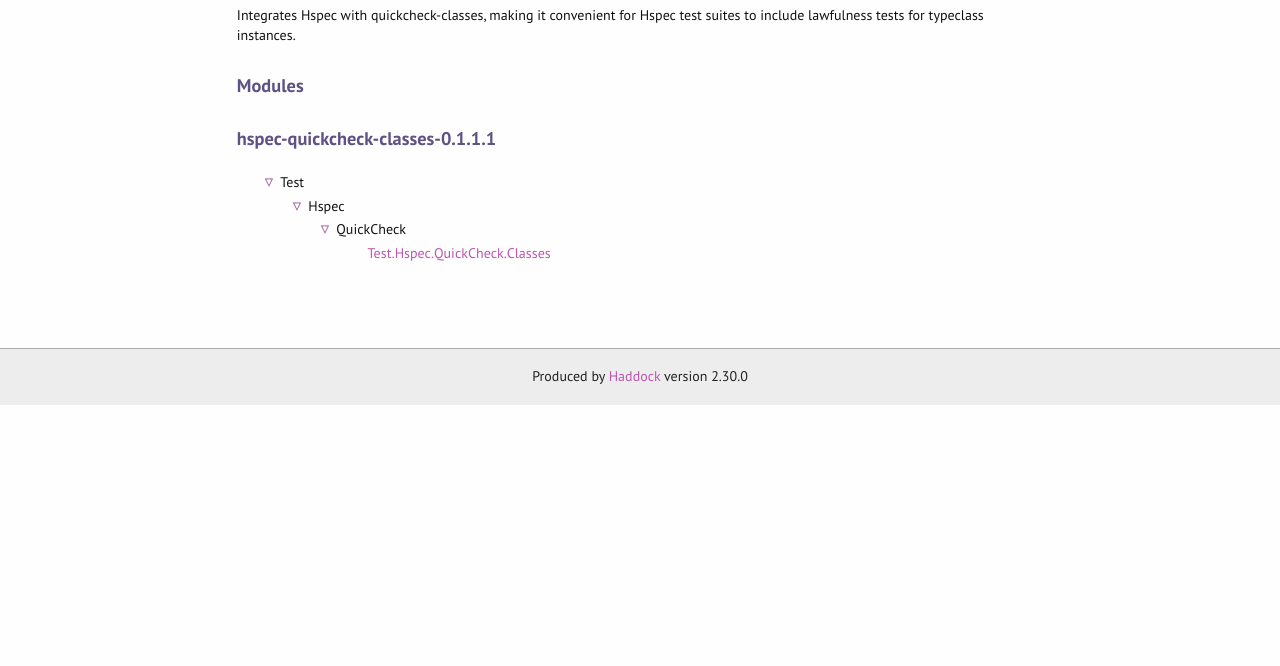
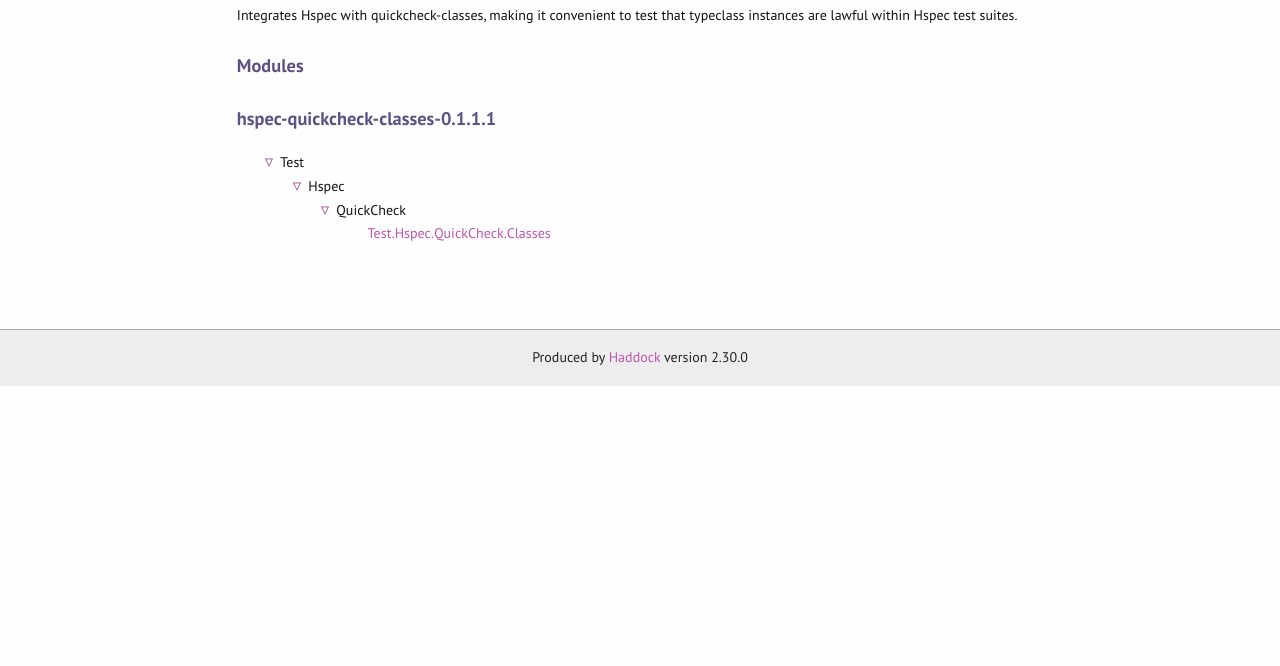
Before and after one commit to jonathanknowles/hspec-quickcheck-classes, a plain HTML site: page index.html in a window 1280 px wide. Shown: the part 134-800 px from the top of the page. Drawn offline with nearby package versions, Linux system fonts and the light colour scheme; some packages are replaced by stand-ins of ours; no server answers.

Commit message:
Deploying to gh-pages from @ jonathanknowles/hspec-quickcheck-classes@4d3c37441074233988a2ef35e2e6580b5b21587d 🚀

```diff
--- a/index.html
+++ b/index.html
@@ -1,2 +1,2 @@
-<!DOCTYPE html PUBLIC "-//W3C//DTD XHTML 1.0 Transitional//EN" "http://www.w3.org/TR/xhtml1/DTD/xhtml1-transitional.dtd"><html xmlns="http://www.w3.org/1999/xhtml"><head><meta http-equiv="Content-Type" content="text/html; charset=UTF-8" /><meta name="viewport" content="width=device-width, initial-scale=1" /><title>hspec-quickcheck-classes</title><link href="linuwial.css" rel="stylesheet" type="text/css" title="Linuwial" /><link rel="stylesheet" type="text/css" href="quick-jump.css" /><link rel="stylesheet" type="text/css" href="https://fonts.googleapis.com/css?family=PT+Sans:400,400i,700" /><script src="haddock-bundle.min.js" async="async" type="text/javascript"></script><script type="text/x-mathjax-config">MathJax.Hub.Config({ tex2jax: { processClass: "mathjax", ignoreClass: ".*" } });</script><script src="https://cdnjs.cloudflare.com/ajax/libs/mathjax/2.7.5/MathJax.js?config=TeX-AMS-MML_HTMLorMML" type="text/javascript"></script></head><body><div id="package-header"><span class="caption">hspec-quickcheck-classes</span><ul class="links" id="page-menu"><li><a href="index.html">Contents</a></li><li><a href="doc-index.html">Index</a></li></ul></div><div id="content"><div id="description"><h1>hspec-quickcheck-classes</h1><div class="doc"><p>Integrates Hspec with quickcheck-classes, making it convenient for Hspec
-test suites to include lawfulness tests for typeclass instances.</p></div></div><div id="module-list"><p class="caption">Modules</p><div id="module-list"><p class="caption">hspec-quickcheck-classes-0.1.1.1</p><ul><li><span class="module details-toggle-control details-toggle" data-details-id="n.1">Test</span><details id="n.1" open="open"><summary class="hide-when-js-enabled">Submodules</summary><ul><li><span class="module details-toggle-control details-toggle" data-details-id="n.1.1">Hspec</span><details id="n.1.1" open="open"><summary class="hide-when-js-enabled">Submodules</summary><ul><li><span class="module details-toggle-control details-toggle" data-details-id="n.1.1.1">QuickCheck</span><details id="n.1.1.1" open="open"><summary class="hide-when-js-enabled">Submodules</summary><ul><li><span class="module"><span class="noexpander">&nbsp;</span><a href="Test-Hspec-QuickCheck-Classes.html">Test.Hspec.QuickCheck.Classes</a></span></li></ul></details></li></ul></details></li></ul></details></li></ul></div></div></div><div id="footer"><p>Produced by <a href="http://www.haskell.org/haddock/">Haddock</a> version 2.30.0</p></div></body></html>
+<!DOCTYPE html PUBLIC "-//W3C//DTD XHTML 1.0 Transitional//EN" "http://www.w3.org/TR/xhtml1/DTD/xhtml1-transitional.dtd"><html xmlns="http://www.w3.org/1999/xhtml"><head><meta http-equiv="Content-Type" content="text/html; charset=UTF-8" /><meta name="viewport" content="width=device-width, initial-scale=1" /><title>hspec-quickcheck-classes</title><link href="linuwial.css" rel="stylesheet" type="text/css" title="Linuwial" /><link rel="stylesheet" type="text/css" href="quick-jump.css" /><link rel="stylesheet" type="text/css" href="https://fonts.googleapis.com/css?family=PT+Sans:400,400i,700" /><script src="haddock-bundle.min.js" async="async" type="text/javascript"></script><script type="text/x-mathjax-config">MathJax.Hub.Config({ tex2jax: { processClass: "mathjax", ignoreClass: ".*" } });</script><script src="https://cdnjs.cloudflare.com/ajax/libs/mathjax/2.7.5/MathJax.js?config=TeX-AMS-MML_HTMLorMML" type="text/javascript"></script></head><body><div id="package-header"><span class="caption">hspec-quickcheck-classes</span><ul class="links" id="page-menu"><li><a href="index.html">Contents</a></li><li><a href="doc-index.html">Index</a></li></ul></div><div id="content"><div id="description"><h1>hspec-quickcheck-classes</h1><div class="doc"><p>Integrates Hspec with quickcheck-classes, making it convenient to test that
+typeclass instances are lawful within Hspec test suites.</p></div></div><div id="module-list"><p class="caption">Modules</p><div id="module-list"><p class="caption">hspec-quickcheck-classes-0.1.1.1</p><ul><li><span class="module details-toggle-control details-toggle" data-details-id="n.1">Test</span><details id="n.1" open="open"><summary class="hide-when-js-enabled">Submodules</summary><ul><li><span class="module details-toggle-control details-toggle" data-details-id="n.1.1">Hspec</span><details id="n.1.1" open="open"><summary class="hide-when-js-enabled">Submodules</summary><ul><li><span class="module details-toggle-control details-toggle" data-details-id="n.1.1.1">QuickCheck</span><details id="n.1.1.1" open="open"><summary class="hide-when-js-enabled">Submodules</summary><ul><li><span class="module"><span class="noexpander">&nbsp;</span><a href="Test-Hspec-QuickCheck-Classes.html">Test.Hspec.QuickCheck.Classes</a></span></li></ul></details></li></ul></details></li></ul></details></li></ul></div></div></div><div id="footer"><p>Produced by <a href="http://www.haskell.org/haddock/">Haddock</a> version 2.30.0</p></div></body></html>
```
